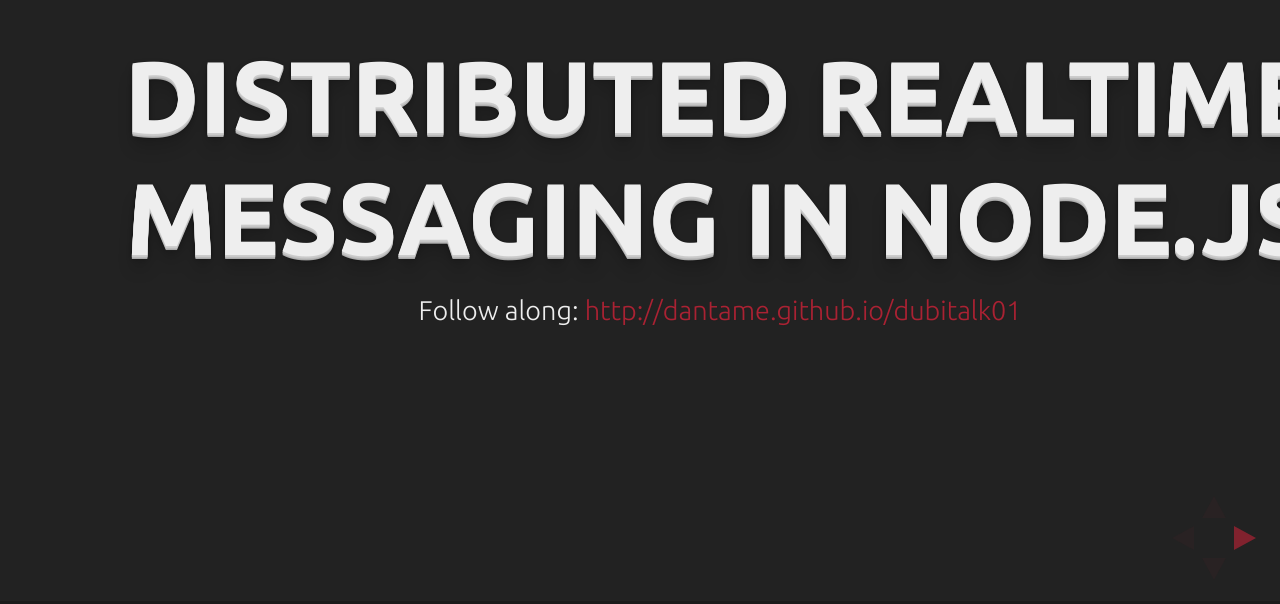
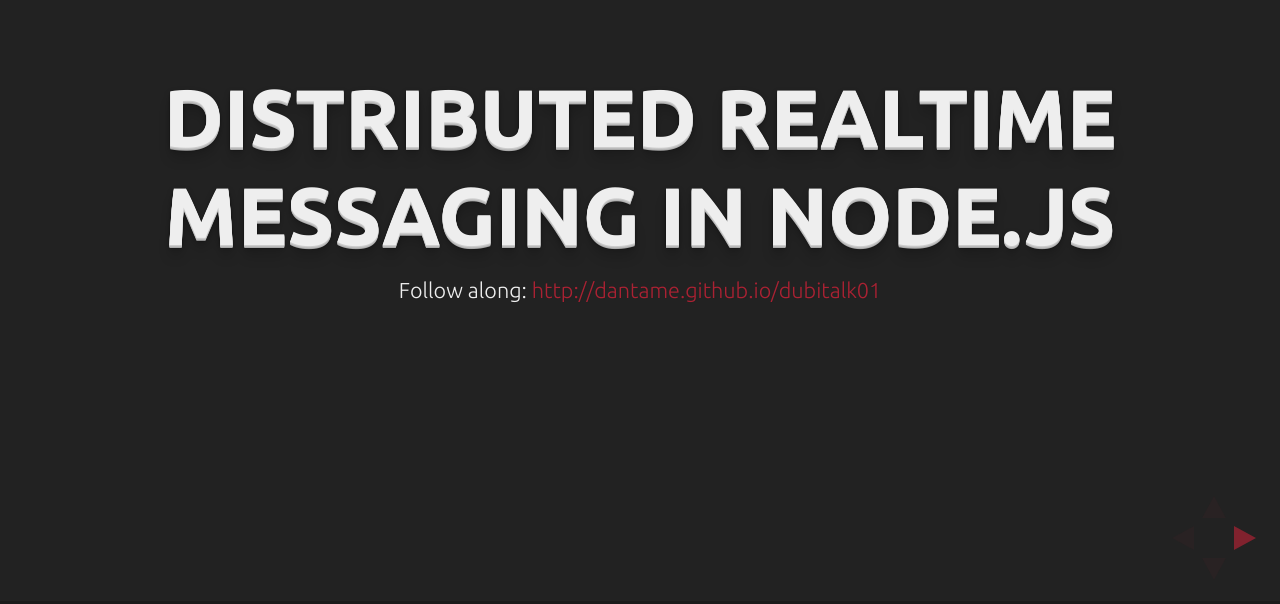
Before and after one commit to dantame/dubitalk01, a plain HTML site: page index.html in a window 1280 px wide. Shown: the part 196-800 px from the top of the page. Drawn offline with Linux system fonts and the light colour scheme.

Commit message:
Built from 69799b3 on branch master

```diff
--- a/index.html
+++ b/index.html
@@ -160,7 +160,7 @@
                 width: 1920,
                 height: 1080,
                 margin:0.1,
-                minScale: 0.75,
+                minScale: 0.25,
                 maxScale: 1.5,
                 controls: true,
                 progress: true,
```
